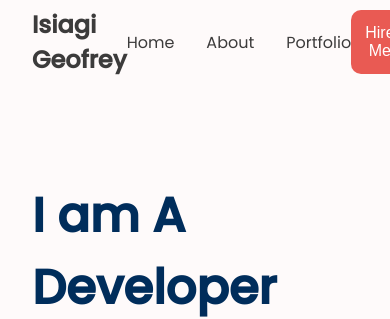
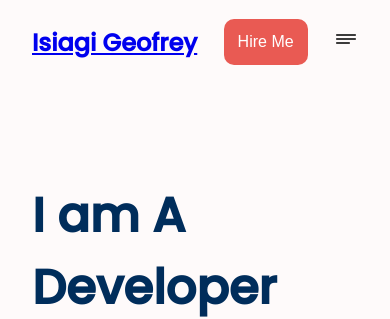
Before and after one commit to isiagi/portfolio__website, a React (Vite) app: page / in a window 390 px wide. Shown: the top 319 px of the page. Built offline with nearby package versions, Linux system fonts and the light colour scheme.

Commit message:
makes nav responsive

```diff
--- a/src/components/nav/Nav.tsx
+++ b/src/components/nav/Nav.tsx
@@ -1,23 +1,48 @@
+import { Link } from "react-router-dom";
 import Button from "../button/Button";
+import { CgDetailsMore } from "react-icons/cg";
+import { ImCancelCircle } from "react-icons/im";
 import "./nav.css";
+import { useState } from "react";
 
-type Props = {};
+function Nav() {
+  const [open, setOpen] = useState(false);
 
-function Nav({}: Props) {
   return (
     <nav className="nav__container">
       <div className="middle nav__wrapper">
         <div className="nav__header">
-          <h1>Isiagi Geofrey</h1>
+          <Link to="/">
+            <h1>Isiagi Geofrey</h1>
+          </Link>
         </div>
-        <div className="nav__ul">
+        <div className={`nav__ul ${open ? "active" : ""}`}>
           <ul>
-            <li>Home</li>
-            <li>About</li>
-            <li>Portfolio</li>
+            <Link to="/">
+              <li>Home</li>
+            </Link>
+            <Link to="/">
+              <li>About</li>
+            </Link>
+            <Link to="/">
+              <li>Portfolio</li>
+            </Link>
           </ul>
         </div>
-        <Button name="Hire Me"/>
+        <Button name="Hire Me" />
+        <div className="nav__icons">
+          {open ? (
+            <ImCancelCircle
+              className="nav__icon"
+              onClick={() => setOpen(false)}
+            />
+          ) : (
+            <CgDetailsMore
+              className="nav__icon"
+              onClick={() => setOpen(true)}
+            />
+          )}
+        </div>
       </div>
     </nav>
   );
--- a/src/components/nav/nav.css
+++ b/src/components/nav/nav.css
@@ -13,6 +13,7 @@
   align-items: center;
   width: 100%;
   color: rgb(60, 59, 59);
+  position: relative;
 }
 
 .nav__ul ul {
@@ -20,3 +21,38 @@
   gap: 2rem;
   list-style: none;
 }
+
+.nav__icons {
+  display: none;
+}
+
+.nav__icon {
+    font-size: 1.5rem;
+}
+
+
+@media screen and (max-width: 991px) {
+  .nav__icons {
+    display: block;
+  }
+
+  .nav__ul {
+    position: absolute;
+    top: calc(100%) + 5vh;
+    top: calc(100%);
+    background-color: rgb(120, 119, 119);
+    width: 100%;
+    text-align: center;
+    left: -150%;
+    padding-top: 2rem;
+    transition: 0.7s ease;
+  }
+
+  .nav__ul ul {
+    flex-direction: column;
+  }
+
+  .nav__ul.active {
+    left: 0;
+  }
+}
```
